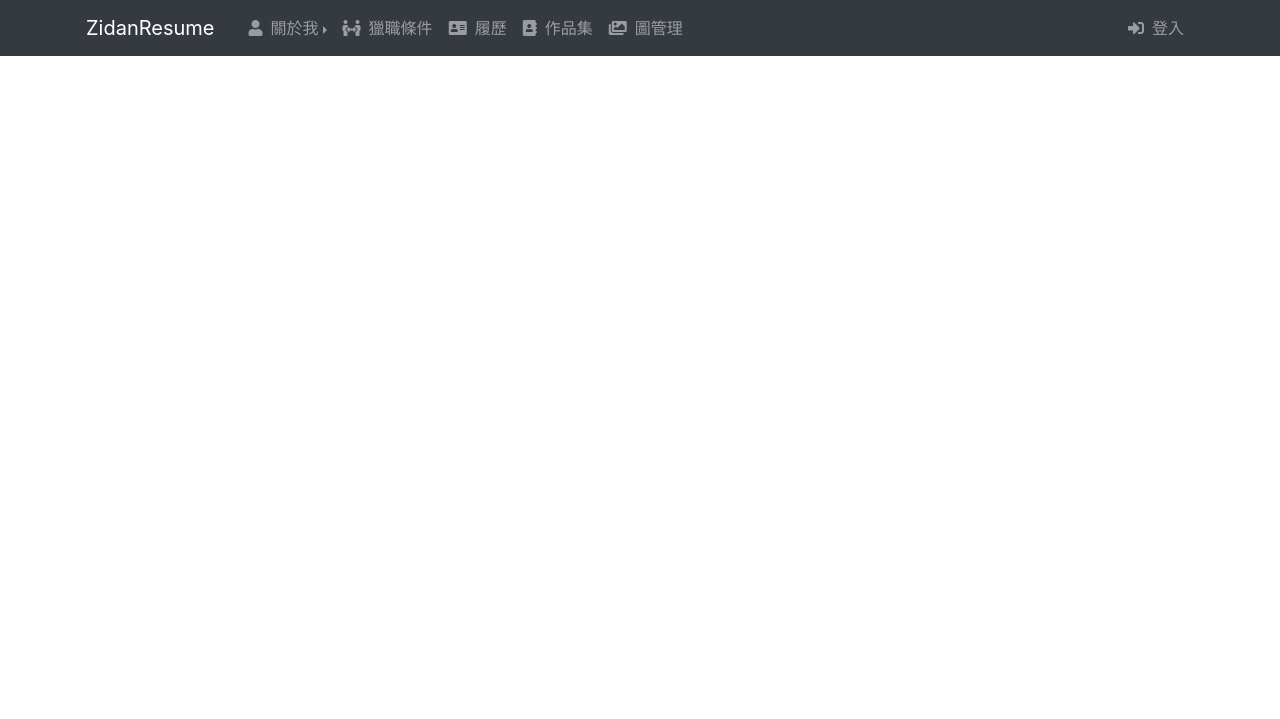
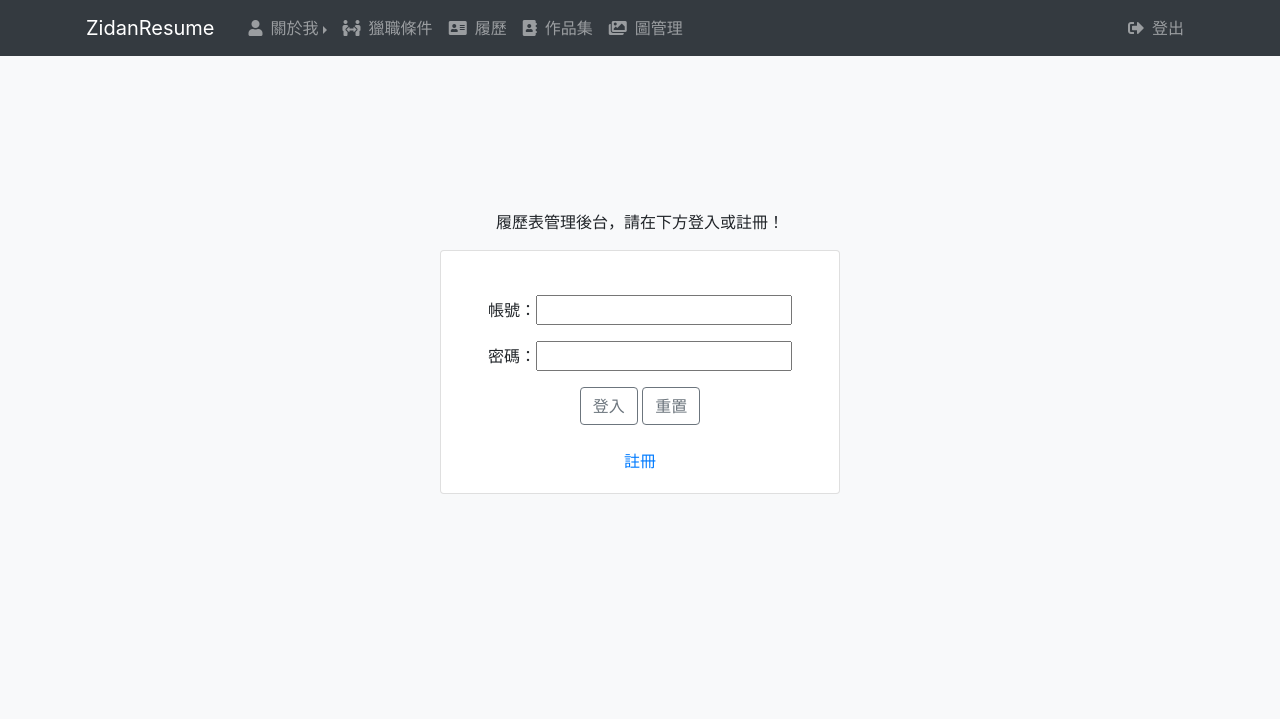
Before and after one commit to wdaweb/10902-lu-li-biao-xi-tong-zidanc, a PHP site: page /backend/index.php in a window 1280 px wide. Shown: the top 719 px of the page. Run offline with PHP 8.4, Linux system fonts and the light colour scheme; some libraries are stand-ins or nearby versions.

Commit message:
登入頁面的表面完成

```diff
--- a/backend/index.php
+++ b/backend/index.php
@@ -15,13 +15,52 @@
     <!-- customCSS -->
     <link rel="stylesheet" href="../css/custom.css">
 
+    <style>
+    .card {
+        width: 25rem;
+    }
+    </style>
 </head>
-<body>
+<body class="bg-light">
 <?php
-    include_once "../include/header.html";
+    include_once "../include/headerback.html";
 ?>
+
+<section class="w-100 d-flex flex-column align-items-center justify-content-center" style="height:90vh;">
+    <div>
+        <p>履歷表管理後台，請在下方登入或註冊！</p>
+    </div>
+
+
+<!-- 登入區域 -->
+<form action="./api/login.php" method="post" class="form-group">
+    <div class="container d-flex align-items-center">
+
+        <div class="col-12 card">
+            <div class="card-body text-center">
+                <br>
+                    <p>帳號：<input type="text" name="acct" id="acct" class="myform-control"></p>
+                    <p>密碼：<input type="password" name="psw" id="psw" class="myform-control"></p>
+                    <input type="submit" value="登入" class="btn btn-outline-secondary">
+                    <input type="reset" value="重置" class="btn btn-outline-secondary">
+                <br><br>
+                <a href="reg.html">註冊</a>
+                <!-- 忘記密碼功能時間夠要加上去 <a href="#">忘記密碼</a> -->
+            </div>
+        </div>
 
 
 
+    </div>
+</form>
+</section>
+
+
+<script>
+$(function(){
+$('.toast').toast('show')
+})
+</script>
+
 </body>
 </html>
--- a/css/custom.css
+++ b/css/custom.css
@@ -58,3 +58,11 @@ footer{
   z-index: 999;
   animation: bobojump 2s ease infinite;
 }
+
+.myform-control:focus {
+  color: #495057;
+  background-color: #fff;
+  border-color: rgb(0, 255, 230);
+  outline: 0px;
+  box-shadow: 0 0 0.2rem 0.2rem rgba(0, 255, 230, 0.3);
+}
--- a/include/header.html
+++ b/include/headerback.html
@@ -1,6 +1,6 @@
 <header class="bg-dark fixed-top">
   <nav class="navbar navbar-expand-md navbar-dark container">
-    <a class="navbar-brand" href="index.php">ZidanResume</a>
+    <a class="navbar-brand" href="./index.php">ZidanResume</a>
     <button class="navbar-toggler" type="button" data-toggle="collapse" data-target="#zinav">
       <span class="navbar-toggler-icon"></span>
     </button>
@@ -37,7 +37,7 @@
         <li class="myright-5">
           <ul style="list-style: none;">
             <li class="nav-item">
-              <a class="nav-link" href="#lokicontact"><i class="fas fa-sign-in-alt mr-2"></i>登入</a>
+              <a class="nav-link" href="../index.php"><i class="fas fa-sign-out-alt mr-2"></i>登出</a>
             </li>
           </ul>
         </li>
--- a/index.php
+++ b/index.php
@@ -20,7 +20,7 @@
 <!-- 準備include header-->
   <header class="bg-dark fixed-top">
     <nav class="navbar navbar-expand-md navbar-dark container">
-      <a class="navbar-brand" href="index.php">ZidanResume</a>
+      <a class="navbar-brand" href="./index.php">ZidanResume</a>
       <button class="navbar-toggler" type="button" data-toggle="collapse" data-target="#zinav">
         <span class="navbar-toggler-icon"></span>
       </button>
@@ -57,7 +57,7 @@
           <li class="myright-5">
             <ul style="list-style: none;">
               <li class="nav-item">
-                <a class="nav-link" href="#lokicontact"><i class="fas fa-sign-in-alt mr-2"></i>登入</a>
+                <a class="nav-link" href="./backend/index.php"><i class="fas fa-sign-in-alt mr-2"></i>登入</a>
               </li>
             </ul>
           </li>
```
Also changed, not shown: backend/reg.html (added, +11 -0 lines), zboottest.html (renamed from test.html).
